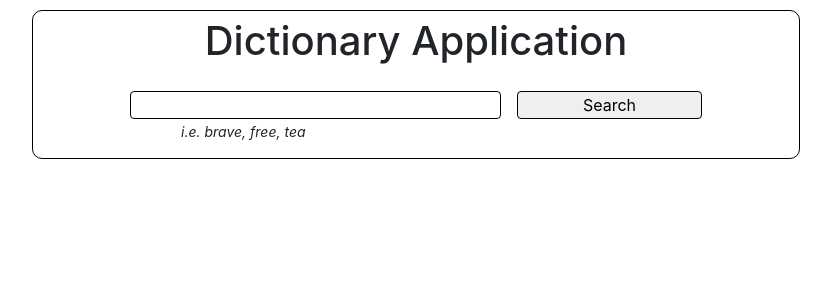
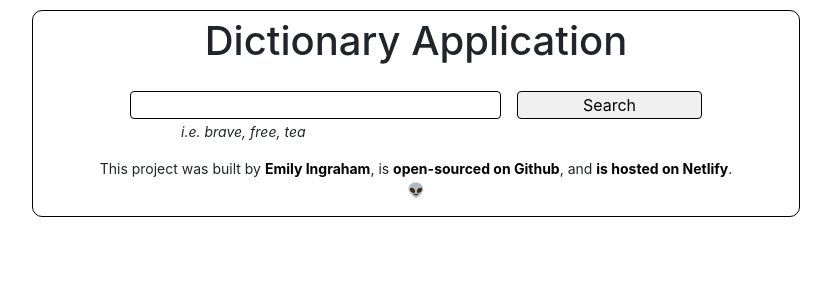
Before and after one commit to emilyvingraham/dictionary-application, a React (Create React App) app: page / in a window 1280 px wide. Shown: the top 300 px of the page, without its empty margins (224-1055 px from the left). Built offline with nearby package versions, Linux system fonts and the light colour scheme; the HTML template or start-up script is replaced by a standard one.

Commit message:
Added footer, links, and associated css styling

```diff
--- a/src/App.css
+++ b/src/App.css
@@ -11,6 +11,21 @@
 
 .App h1 {
     margin: 6px auto;
+}
+
+.App footer {
+    font-size: 14px;
+}
+
+.App footer a {
+    color: black;
+    font-weight: bold;
+    text-decoration: none;
+}
+
+.App footer a:hover {
+    text-decoration: underline;
+    color: blue;
 }
 
 .Search form {
--- a/src/App.js
+++ b/src/App.js
@@ -10,8 +10,19 @@ export default function App() {
                     <h1>Dictionary Application</h1>
                 </header>
                 <main>
-                  <Search/>
+                    <Search />
                 </main>
+                <footer>
+                    This project was built by{' '}
+                    <a
+                        href="https://github.com/emilyvingraham"
+                        target="_blank"
+                        rel="noreferrer"
+                    >
+                        Emily Ingraham
+                    </a>, is <a href="https://github.com/emilyvingraham/dictionary-application" target="_blank" rel="noreferrer">open-sourced on Github</a>, and <a href="https://react-dictionary-application-evi.netlify.app/" target="_blank" rel="noreferrer">is hosted on Netlify</a>.
+                    <p>👽</p>
+                </footer>
             </div>
         </div>
     );
```
